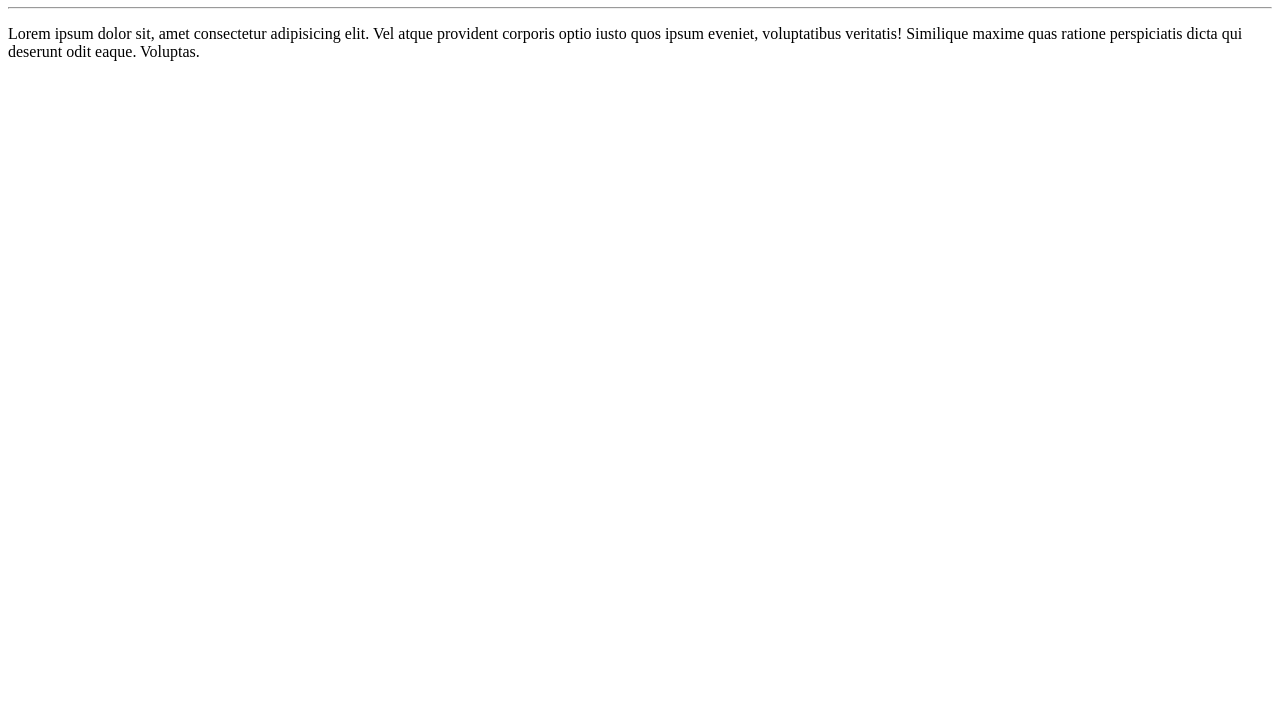
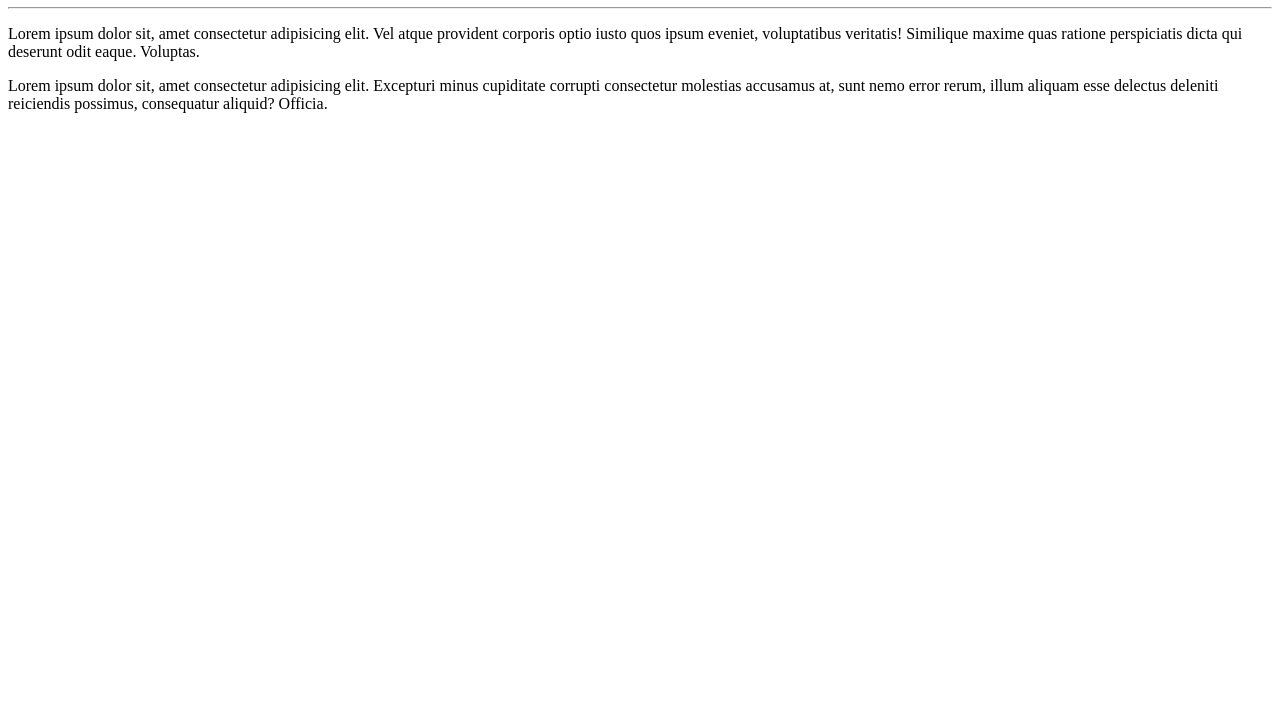
Before and after one commit to Wallan0liveira/OlaMundo, a plain HTML site: page site-exemplo/index.html in a window 1280 px wide. Shown: the part 73-800 px from the top of the page. Drawn offline with Linux system fonts and the light colour scheme.

Commit message:
Adicionei um paragrafo

```diff
--- a/site-exemplo/index.html
+++ b/site-exemplo/index.html
@@ -9,5 +9,6 @@
     <h1>Olá Mundo!</h1>
     <hr>
     <p>Lorem ipsum dolor sit, amet consectetur adipisicing elit. Vel atque provident corporis optio iusto quos ipsum eveniet, voluptatibus veritatis! Similique maxime quas ratione perspiciatis dicta qui deserunt odit eaque. Voluptas.</p>
+    <p>Lorem ipsum dolor sit, amet consectetur adipisicing elit. Excepturi minus cupiditate corrupti consectetur molestias accusamus at, sunt nemo error rerum, illum aliquam esse delectus deleniti reiciendis possimus, consequatur aliquid? Officia.</p>
 </body>
 </html>
```
